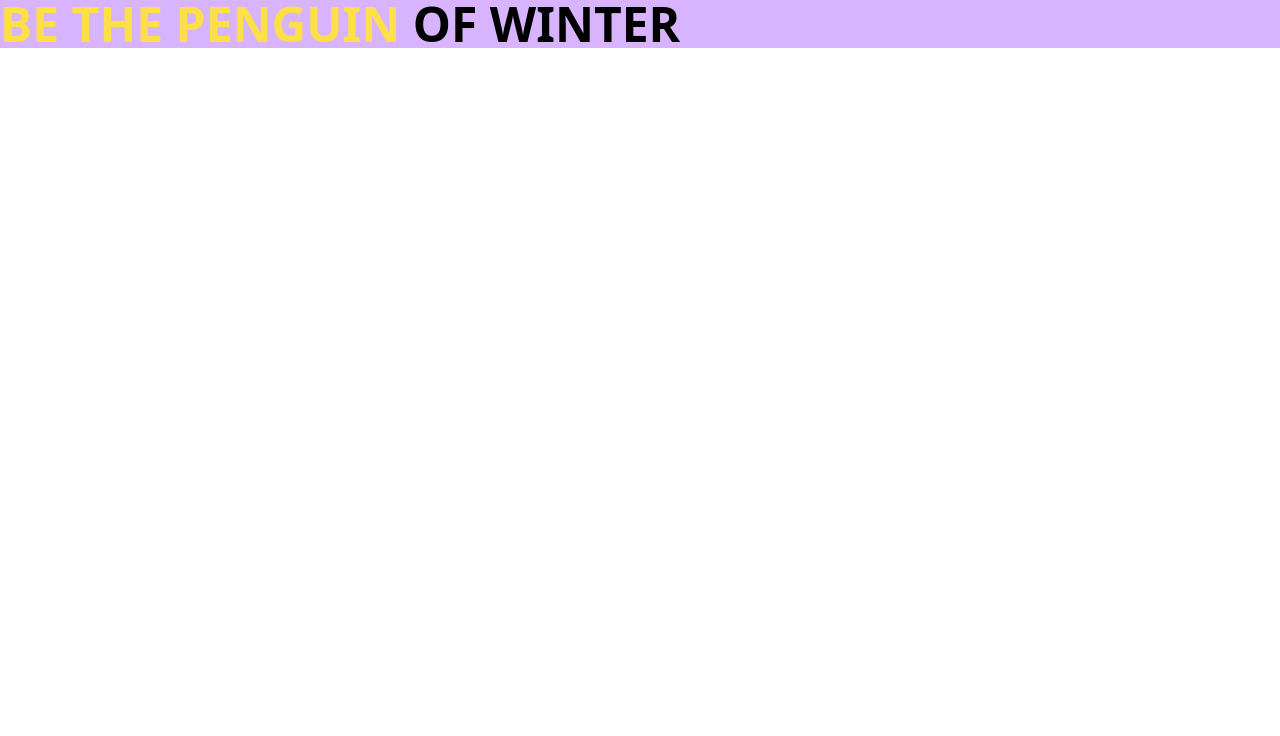
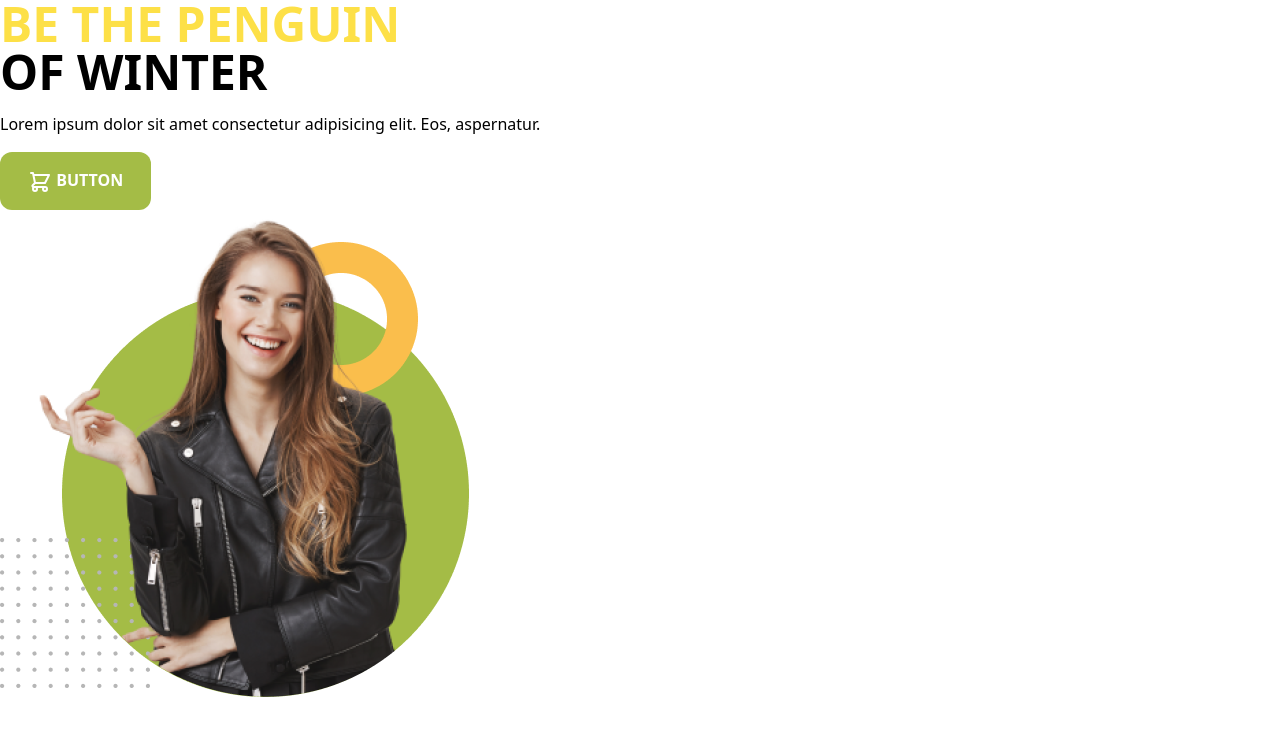
Before and after one commit to StrikerAbir/Penguin-fashion, a plain HTML site: page index.html in a window 1280 px wide. Drawn offline with nearby package versions, Linux system fonts and the light colour scheme.

Commit message:
14.6 apply header with custom button

```diff
--- a/index.html
+++ b/index.html
@@ -21,9 +21,29 @@
     </script>
  </head>
  <body>
-    <h1 class="bg-purple-300 text-5xl uppercase font-bold">
-        <span class="text-yellow-300">Be the penguin</span>
-        <span>Of winter</span>
-    </h1>
+    <header>
+        <section class="container mx-auto">
+            <div class="space-y-4">
+                <h1 class="text-5xl uppercase font-bold">
+                    <span class="text-yellow-300">Be the penguin</span><br>
+                    <span>Of winter</span>
+                </h1>
+                <p>Lorem ipsum dolor sit amet consectetur adipisicing elit. Eos, aspernatur.</p>
+                <button class="uppercase bg-[#A4BC46] py-4 px-7 text-white font-semibold rounded-xl">
+                    <svg xmlns="http://www.w3.org/2000/svg" class="h-6 w-6 inline" fill="none" viewBox="0 0 24 24" stroke="currentColor"
+                        stroke-width="2">
+                        <path stroke-linecap="round" stroke-linejoin="round"
+                            d="M3 3h2l.4 2M7 13h10l4-8H5.4M7 13L5.4 5M7 13l-2.293 2.293c-.63.63-.184 1.707.707 1.707H17m0 0a2 2 0 100 4 2 2 0 000-4zm-8 2a2 2 0 11-4 0 2 2 0 014 0z" />
+                    </svg> button </button>
+            </div>
+            <div>
+                <img src="images/model.png" alt="">
+            </div>
+        </section>
+
+    </header>
+    <main>
+
+    </main>
  </body>
  </html>
```
